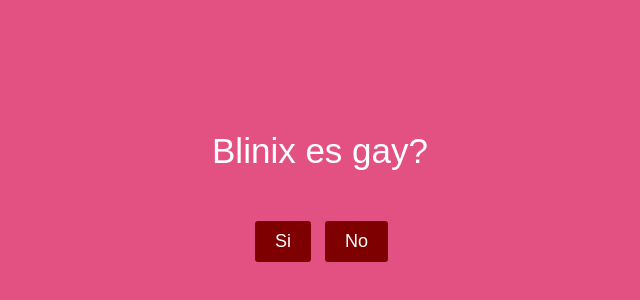
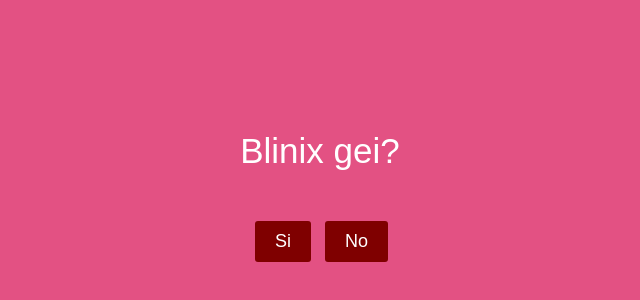
Before and after one commit to Lqgeado/xd-nt, a plain HTML site: page index.html in a window 1280 px wide. Shown: the part 224-524 px from the top of the page, without its empty margins (320-960 px from the left). Drawn offline with Linux system fonts and the light colour scheme.

Commit message:
Update index.html

```diff
--- a/index.html
+++ b/index.html
@@ -11,7 +11,7 @@
 <body>
     <div class="container">
         <div class="title">
-            Blinix es gay?
+            Blinix gei?
         </div>
 
         <div class="buttons">
```
